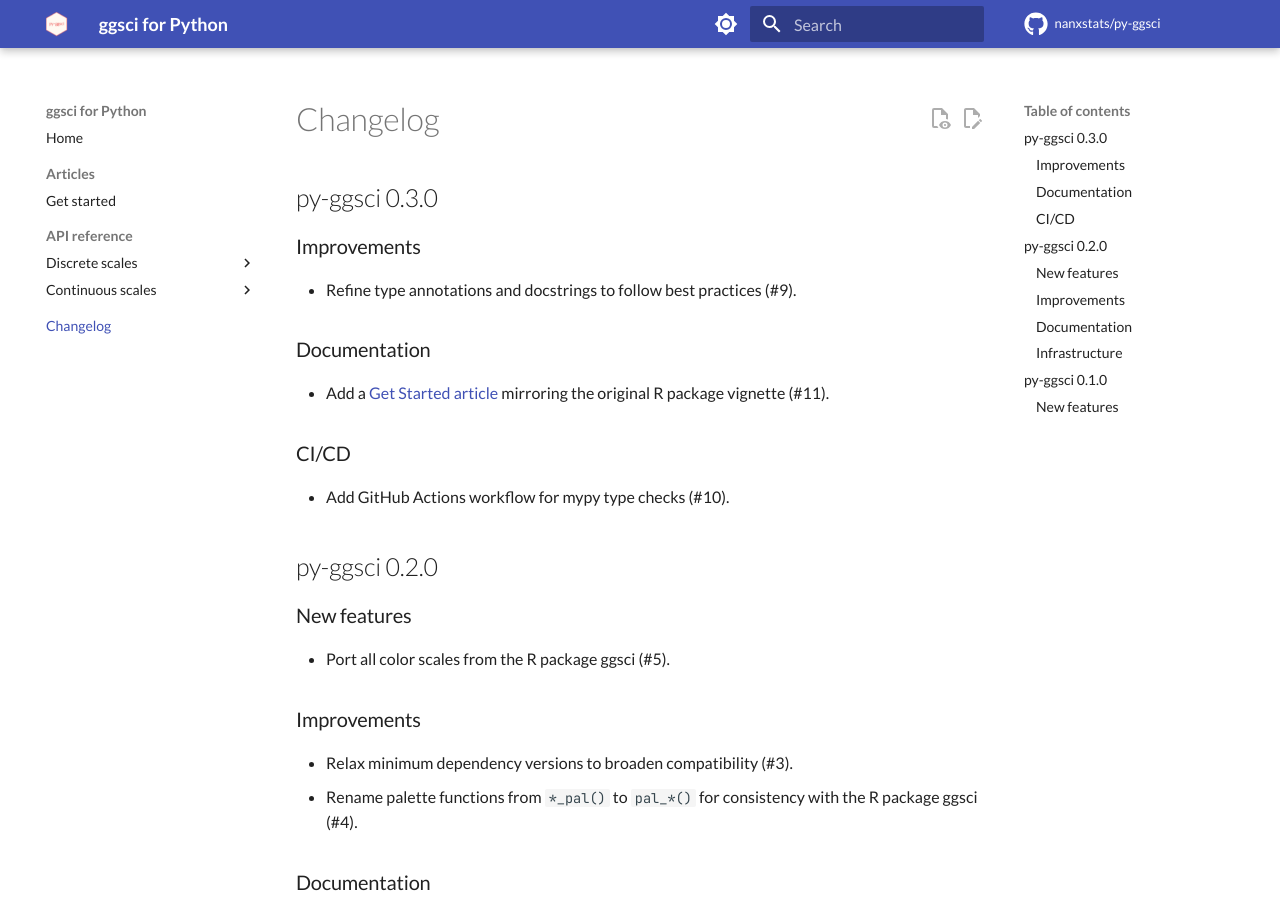
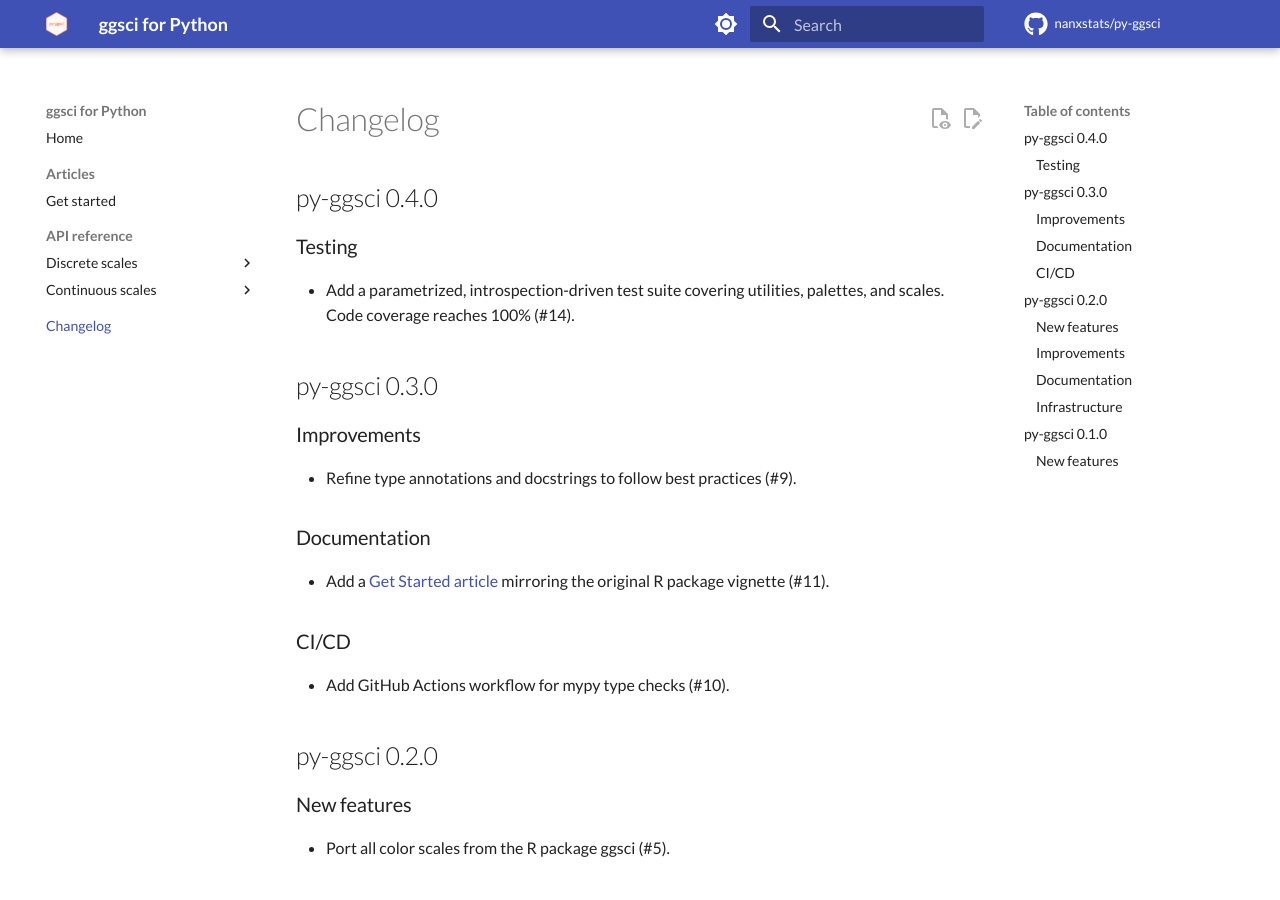
Before and after one commit to nanxstats/py-ggsci, an MkDocs documentation site: the page built from docs/changelog.md, in a window 1280 px wide and 900 px high. Built offline with MkDocs 1.6.1 and Material for MkDocs 9.7.7, drawn with Linux system fonts in a browser that asks for light colours; comment, search, counter and statistics services are not loaded.

Commit message:
Update changelog for v0.4.0

```diff
--- a/docs/changelog.md
+++ b/docs/changelog.md
@@ -1,4 +1,11 @@
 # Changelog
+
+## py-ggsci 0.4.0
+
+### Testing
+
+- Add a parametrized, introspection-driven test suite covering utilities,
+  palettes, and scales. Code coverage reaches 100% (#14).
 
 ## py-ggsci 0.3.0
 
```
Also changed, not shown: CHANGELOG.md (+7 -0 lines).
